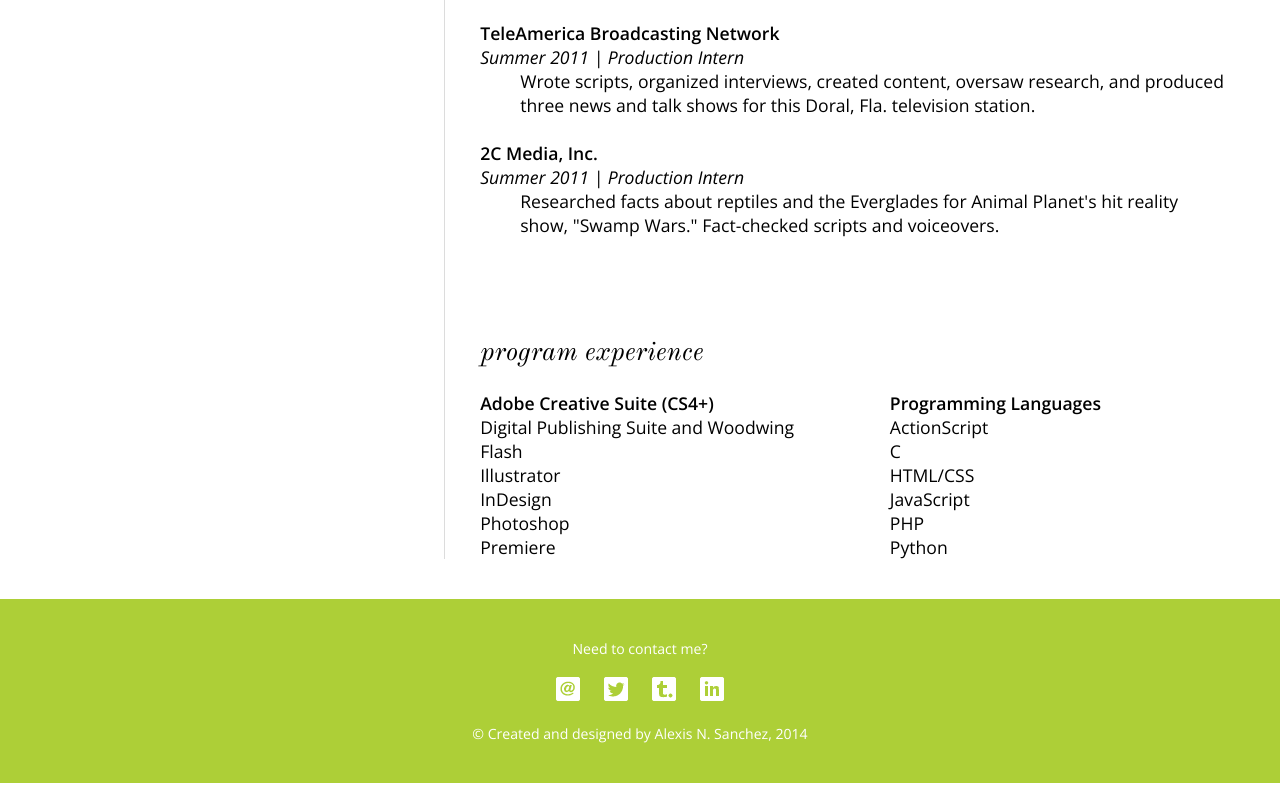
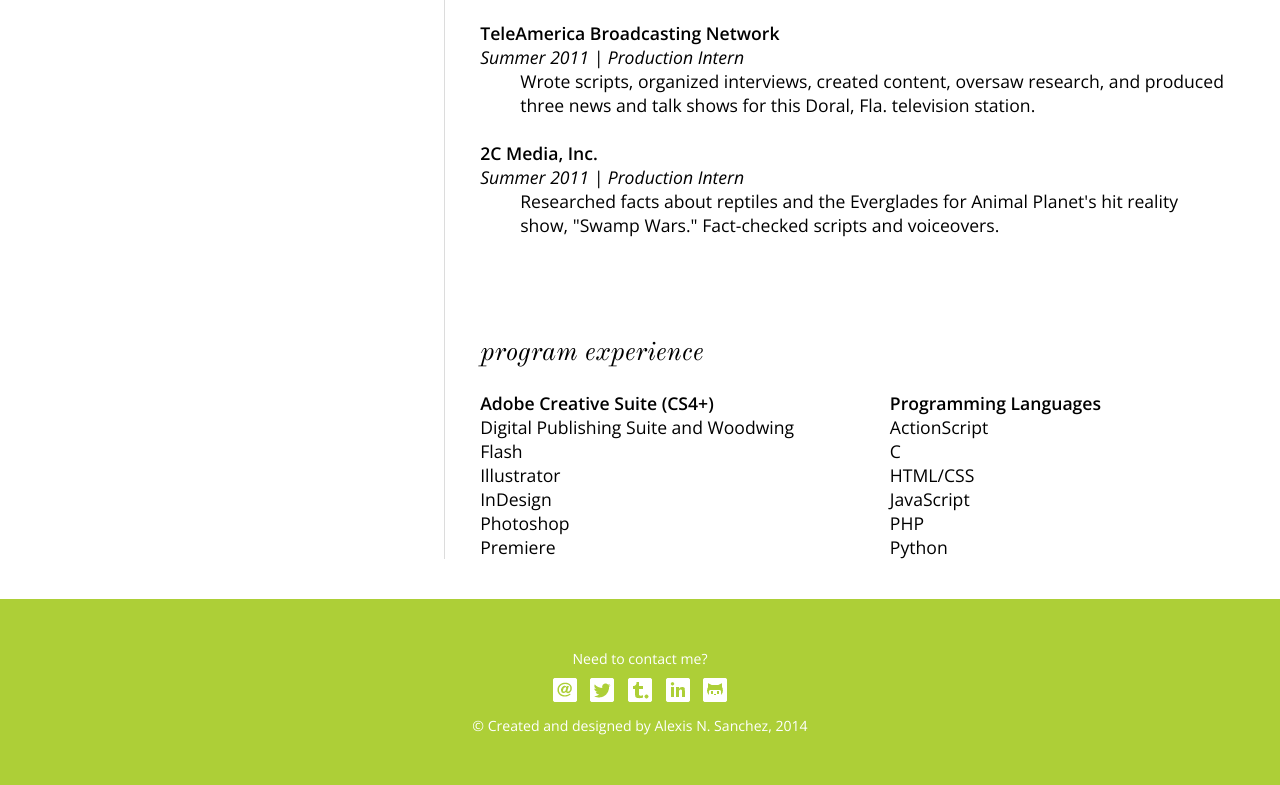
Before and after one commit to lexithium/alexisnsanchez-com, a website: page index.html in a window 1280 px wide. Shown: the part 4283-5068 px from the top of the page. Drawn offline with nearby package versions, Linux system fonts and the light colour scheme.

Commit message:
added github icon and link to the footer files

```diff
--- a/css/base.scss
+++ b/css/base.scss
@@ -544,9 +544,12 @@
 	color:white;
 	font-size: 0.8em;
 	box-sizing:border-box;
+	p {
+		margin:10px 0;
+	}
 }
 .contact-tools {
-	padding-right:20px;
+	padding-right:10px;
 	display:inline-block;
 }
 
--- a/css/style.css
+++ b/css/style.css
@@ -514,9 +514,11 @@
   font-size: 0.8em;
   -moz-box-sizing: border-box;
        box-sizing: border-box; }
+  #section-4 p {
+    margin: 10px 0; }
 
 .contact-tools {
-  padding-right: 20px;
+  padding-right: 10px;
   display: inline-block; }
 
 /*============== additional stuff ==============
--- a/footer.html
+++ b/footer.html
@@ -1,14 +1,12 @@
 <div id="section-4">
 	<div class="web-container" style="margin-top:0;">
-		Need to contact me?
+		<p>Need to contact me?</p>
+		<a href="mailto:ans@alexisnsanchez.com"><img src="images/icons/glyphicons_email.png" alt="" draggable="false" class="contact-tools" title="Email"></a>
+		<a href="http://www.twitter.com/ansanchezdesign" target="_blank"><img src="images/icons/glyphicons_twitter.png" alt="" draggable="false" class="contact-tools" title="Twitter"></a>
+		<a href="http://www.ansanchezdesign.tumblr.com" target="_blank"><img src="images/icons/glyphicons_tumblr.png" alt="" draggable="false" class="contact-tools" title="Tumblr"></a>
+		<a href="http://www.linkedin.com/pub/alexis-n-sanchez/3a/3b3/264" target="_blank"><img src="images/icons/glyphicons_linkedin.png" alt="" draggable="false" class="contact-tools" title="LinkedIn"></a>
+		<a href="http://www.github.com/lexithium" target="_blank"><img src="images/icons/glyphicons_github.png" alt="" draggable="false" class="contact-tools" style="padding-right:0;" title="Github"></a>
 		<br/>
-		<br/>
-		<a href="mailto:ans@alexisnsanchez.com"><img src="images/icons/glyphicons_email.png" alt="" draggable="false" class="contact-tools"></a>
-		<a href="http://www.twitter.com/ansanchezdesign" target="_blank"><img src="images/icons/glyphicons_twitter.png" alt="" draggable="false" class="contact-tools"></a>
-		<a href="http://www.ansanchezdesign.tumblr.com" target="_blank"><img src="images/icons/glyphicons_tumblr.png" alt="" draggable="false" class="contact-tools"></a>
-		<a href="http://www.linkedin.com/pub/alexis-n-sanchez/3a/3b3/264" target="_blank"><img src="images/icons/glyphicons_linkedin.png" alt="" draggable="false" class="contact-tools" style="padding-right:0;"></a>
-		<br/>
-		<br/>
-		© Created and designed by Alexis N. Sanchez, 2014
+		<p>© Created and designed by Alexis N. Sanchez, 2014</p>
 	</div>
 </div>
```
Also changed, not shown: pages/footer.html (+4 -5 lines), css/base.css, 1 other file.
